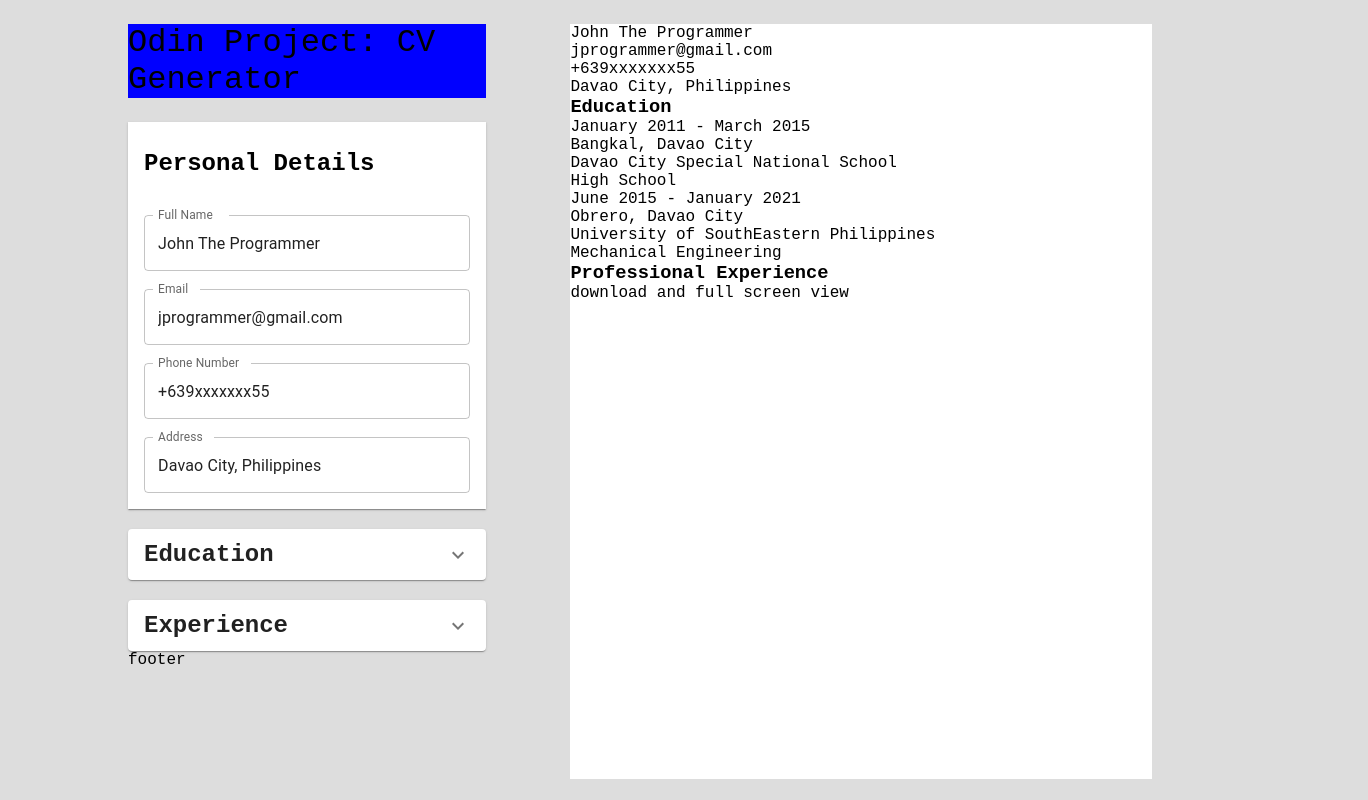
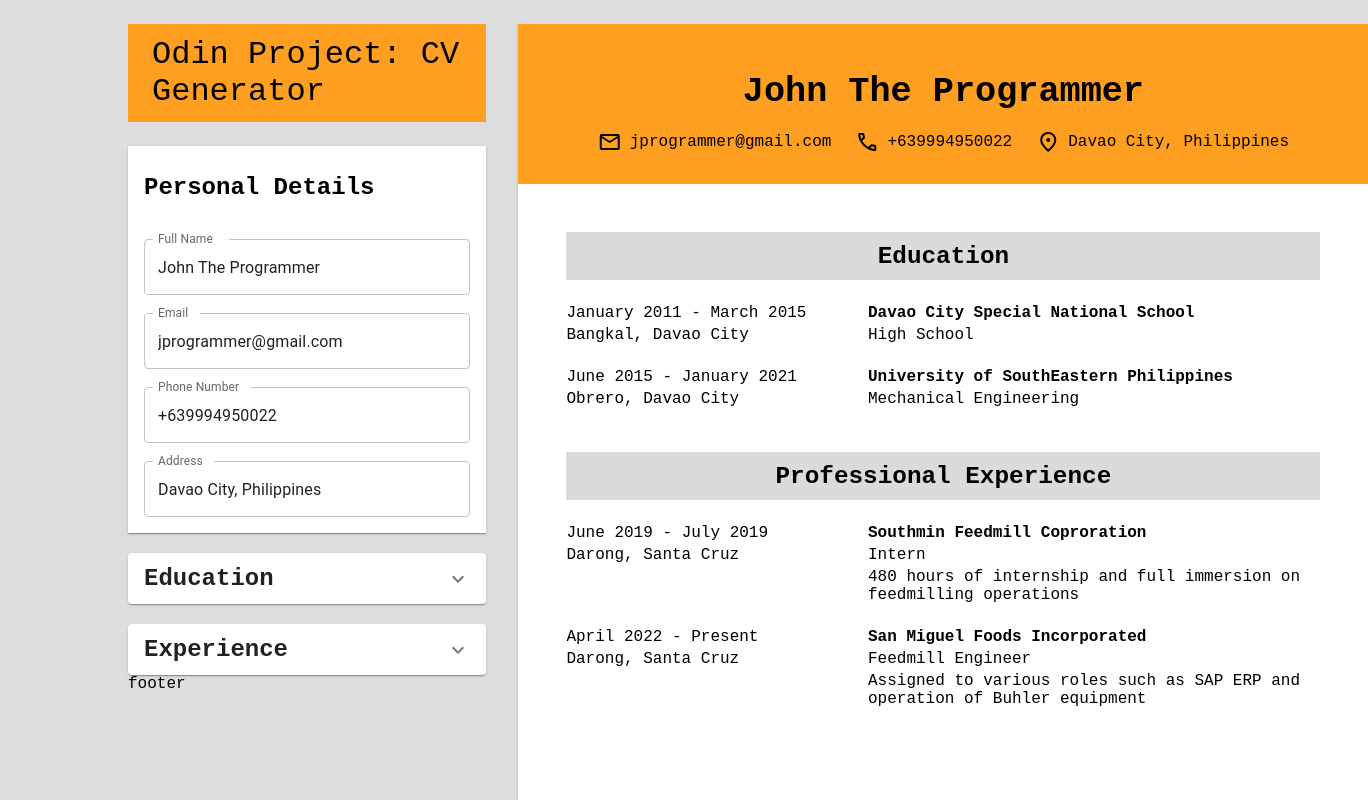
Before and after one commit to blueratdota/odin-cv-project, a React (Vite) app: page / in a window 1280 px wide. Shown: the top 800 px of the page, 1368 px wide, since content can reach past the window. Built offline with nearby package versions, Linux system fonts and the light colour scheme.

Commit message:
remake accordion

```diff
--- a/src/App.jsx
+++ b/src/App.jsx
@@ -24,8 +24,9 @@ const expData = ExperienceSample
 function App() {
     const [personData, setPersonData] = useImmer({ ...PersonSample })
     const [educData, setEducData] = useImmer(EducationSample)
-
-    console.log(educData);
+    const [expData, setExpData] = useImmer(ExperienceSample)
+    //accordion UI
+    const [educMode, setEducMode] = useState('show')
 
     return (
         <div className="app">
@@ -34,8 +35,9 @@ function App() {
                 <div className="detail-container">
                     <PersonalDetails person={personData} changeData={setPersonData} />
 
-                    <AccordionUsage title={'Education'} editForm={<EducationDetails />}>
-                        <ListDividers data={educData} />
+                    <AccordionUsage title={'Education'} changeMode={setEducMode} currentMode={educMode}>
+                        {educMode == 'show' ? <ListDividers data={educData} /> : <EducationDetails />}
+
                     </AccordionUsage>
 
                     <AccordionUsage title={'Experience'} editForm={<ExperienceDetails />}>
@@ -49,7 +51,7 @@ function App() {
             <div className="preview-area">
                 <div className="cv-body">
                     <CVHeader person={personData} />
-                    <CVContent education={educData} />
+                    <CVContent education={educData} experience={expData} />
                 </div>
                 <div>download and full screen view</div>
             </div>
--- a/src/components/common/CV-content.jsx
+++ b/src/components/common/CV-content.jsx
@@ -1,18 +1,20 @@
-export default function CVContent({ education }) {
+import '../../styles/cv-layout1.css'
+
+export default function CVContent({ education, experience }) {
     return (
         <div className="cv-content">
             <div className="cv-education">
-                <h3>Education</h3>
+                <div className='cv-subheader'><h3>Education</h3></div>
                 {education.map((entry, index) => {
                     return (
-                        <div key={index}>
-                            <div>
+                        <div className="entry-container" key={index}>
+                            <div className="left-details">
                                 <div>{entry.startDate} - {entry.endDate}</div>
                                 <div>{entry.location}</div>
                             </div>
-                            <div>
-                                <div>{entry.name}</div>
-                                <div>{entry.degree}</div>
+                            <div className="right-details">
+                                <div className='entry-name'>{entry.name}</div>
+                                <div className='entry-degree'>{entry.degree}</div>
                             </div>
                         </div>
 
@@ -21,8 +23,24 @@ export default function CVContent({ education }) {
             </div>
 
             <div className="cv-experience">
-                <h3>Professional Experience</h3>
+                <div className='cv-subheader'><h3>Professional Experience</h3></div>
+                {experience.map((entry, index) => {
+                    return (
+                        <div className="entry-container" key={index}>
+                            <div className="left-details">
+                                <div>{entry.startDate} - {entry.endDate}</div>
+                                <div>{entry.location}</div>
+                            </div>
+                            <div className="right-details">
+                                <div className='entry-name'>{entry.name}</div>
+                                <div className='entry-position'>{entry.position}</div>
+                                <div>{entry.description}</div>
+                            </div>
+                        </div>
+
+                    )
+                })}
             </div>
-        </div>
+        </div >
     )
 }
--- a/src/components/common/CV-header.jsx
+++ b/src/components/common/CV-header.jsx
@@ -1,11 +1,19 @@
+
 export default function CVHeader({ person }) {
     return (
         <div className="cv-header">
             <div className="cv-name">{person.name}</div>
             <div className="cv-person-details">
-                <div className="person-email">{person.email}</div>
-                <div className="person-number">{person.phoneNumber}</div>
-                <div className="person-address">{person.address}</div>
+                <div className="person-email">
+                    <span className="material-symbols-outlined">mail</span>
+                    {person.email}</div>
+                <div className="person-number">
+                    <span className="material-symbols-outlined">call</span>
+                    {person.phoneNumber}
+                </div>
+                <div className="person-address">
+                    <span className="material-symbols-outlined">location_on</span>
+                    {person.address}</div>
             </div>
         </div>
     )
--- a/src/components/education-info/EducationDetails.jsx
+++ b/src/components/education-info/EducationDetails.jsx
@@ -2,7 +2,7 @@ import { red } from '@mui/material/colors';
 import BasicTextFields from '../common/InputField.jsx'
 import MultilineTextFields from '../common/MultiLineInputField.jsx'
 
-export default function EducationDetails() {
+export default function EducationDetails({ hickey }) {
     return (
         <div className='add-details'>
             <BasicTextFields label={'School'} />
@@ -17,6 +17,10 @@ export default function EducationDetails() {
 
             </div>
             <BasicTextFields label={'Location'} />
+            <div className='butto-container'>
+                <button>xx</button>
+                <button>ss</button>
+            </div>
         </div>
 
     )
--- a/src/components/experience-info/experience-sample.js
+++ b/src/components/experience-info/experience-sample.js
@@ -1,9 +1,19 @@
 const ExperienceSample = [
     {
-        name: 'Southmin Feedmill Coproration', position: 'Intern', startDate: 'June 2019', endDate: 'July 2019', location: 'Darong, Santa Cruz', description: ''
+        name: 'Southmin Feedmill Coproration',
+        position: 'Intern',
+        startDate: 'June 2019',
+        endDate: 'July 2019',
+        location: 'Darong, Santa Cruz',
+        description: '480 hours of internship and full immersion on feedmilling operations'
     },
     {
-        name: 'San Miguel Foods Incorporated', position: 'Feedmill Engineer', startDate: 'April 2022', endDate: 'Present', location: 'Darong, Santa Cruz', description: ''
+        name: 'San Miguel Foods Incorporated',
+        position: 'Feedmill Engineer',
+        startDate: 'April 2022',
+        endDate: 'Present',
+        location: 'Darong, Santa Cruz',
+        description: 'Assigned to various roles such as SAP ERP and operation of Buhler equipment'
     },
 ]
 
--- a/src/components/person-info/personal-sample.js
+++ b/src/components/person-info/personal-sample.js
@@ -2,7 +2,7 @@ const PersonSample =
 {
     name: 'John The Programmer',
     email: 'jprogrammer@gmail.com',
-    phoneNumber: '+639xxxxxxx55',
+    phoneNumber: '+639994950022',
     address: 'Davao City, Philippines'
 }
 
--- a/src/styles/App.css
+++ b/src/styles/App.css
@@ -1,7 +1,8 @@
 .app {
     display: flex;
-    gap: 84px;
+    gap: 32px;
 }
+
 
 .detail-container {
     display: flex;
@@ -15,15 +16,22 @@
 }
 
 .header {
-    background-color: blue;
+    background-color: rgb(255, 159, 34);
+    padding: 12px 24px;
     font-size: 2rem;
 }
 
 .preview-area {
-    flex: 1 1 60%;
+    flex: 0 0 850px;
+
+    /* aspect-ratio: 0.77; */
+}
+
+.cv-body {
     background-color: white;
-    max-width: 850px;
-    aspect-ratio: 0.77;
+    box-shadow: 0px 2px 1px -1px rgba(0, 0, 0, 0.2), 0px 1px 1px 0px rgba(0, 0, 0, 0.14), 0px 1px 3px 0px rgba(0, 0, 0, 0.12);
+    min-width: 850px;
+    min-height: 1104px;
 }
 
 /* CV PRINT AREA */
--- /dev/null
+++ b/src/styles/cv-layout1.css
@@ -0,0 +1,64 @@
+.cv-header {
+    background-color: rgb(255, 159, 34);
+    height: 160px;
+    display: flex;
+    flex-direction: column;
+    align-items: center;
+    justify-content: center;
+}
+
+.cv-name {
+    font-size: 2.2rem;
+    font-weight: bolder;
+    padding: 18px;
+}
+
+.cv-person-details {
+    display: flex;
+    gap: 24px;
+}
+
+.cv-person-details>div {
+    display: flex;
+    justify-content: center;
+    align-items: center;
+}
+
+.cv-content {
+    margin: 48px;
+
+    display: flex;
+    flex-direction: column;
+    gap: 32px;
+}
+
+.cv-subheader {
+    display: flex;
+    justify-content: center;
+    align-items: center;
+
+    background-color: rgb(219, 219, 219);
+    font-size: 1.3rem;
+    height: 48px;
+    margin-bottom: 12px;
+}
+
+.entry-container {
+    padding: 12px 0 12px 0;
+    display: flex;
+}
+
+.entry-name {
+    font-weight: bold;
+}
+
+.left-details,
+.right-details {
+    display: flex;
+    flex-direction: column;
+    gap: 4px;
+}
+
+.left-details {
+    flex: 0 0 40%;
+}
```
Also changed, not shown: src/components/common/DropDownTemplate.jsx (+49 -30 lines).
